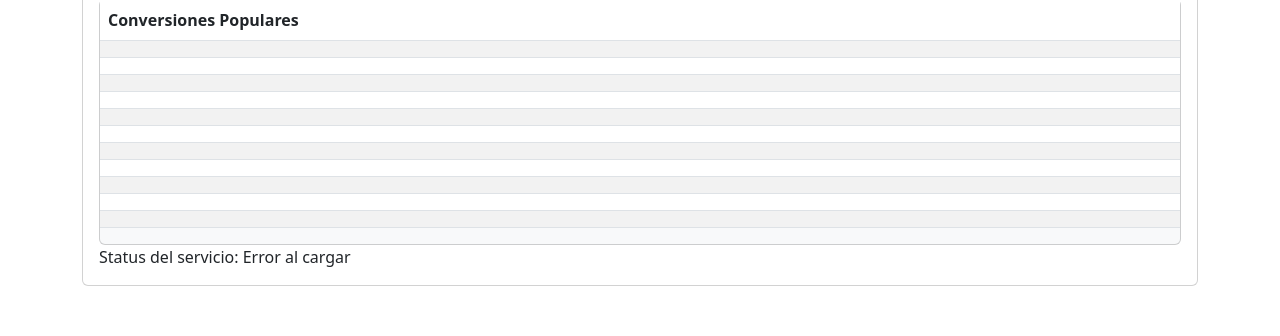
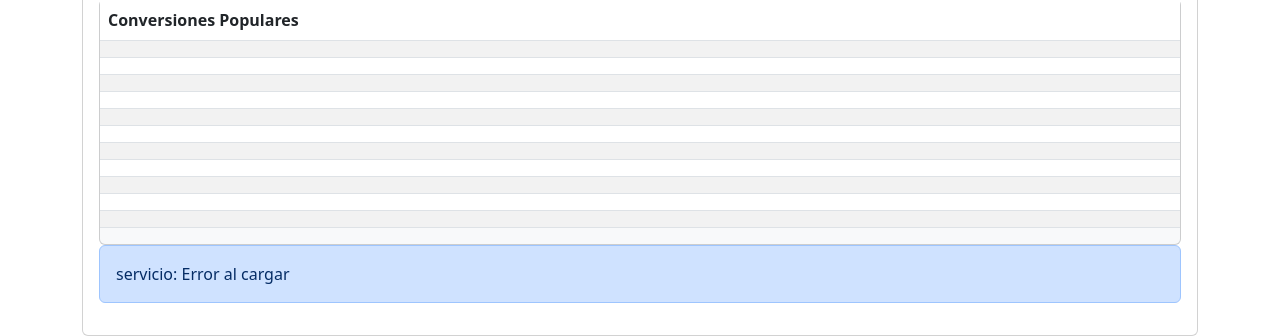
Before and after one commit to hernantvg/DolarBlue, a PHP site: page / in a window 1280 px wide. Shown: the part 870-1206 px from the top of the page. Before the commit the page ends 1156 px from the top, so only its background shows below. Run offline with PHP 8.4, Linux system fonts and the light colour scheme; lists and menus that the app fills with data are empty.

Commit message:
Update index.php

```diff
--- a/index.php
+++ b/index.php
@@ -135,9 +135,10 @@
                             </tbody>
                         </table>
                     </div>
-                    <div role="alert" id="estadoAPI">
+                    <!-- API status -->
+                    <div class="alert alert-primary" role="alert" id="estadoAPI">
                                 Estado de la API: Cargando...
-                            </div>
+                    </div>
                 </div>
             </div>
         </div>
@@ -240,11 +241,11 @@
                 .then(response => response.json())
                 .then(data => {
                     const estado = data.estado;
-                    document.getElementById("estadoAPI").textContent = `Status del servicio: ${estado}`;
+                    document.getElementById("estadoAPI").textContent = `servicio: ${estado}`;
                 })
                 .catch(error => {
                     console.error("Error fetching API state:", error);
-                    document.getElementById("estadoAPI").textContent = "Status del servicio: Error al cargar";
+                    document.getElementById("estadoAPI").textContent = "servicio: Error al cargar";
                 });
 
         // PWA
```
